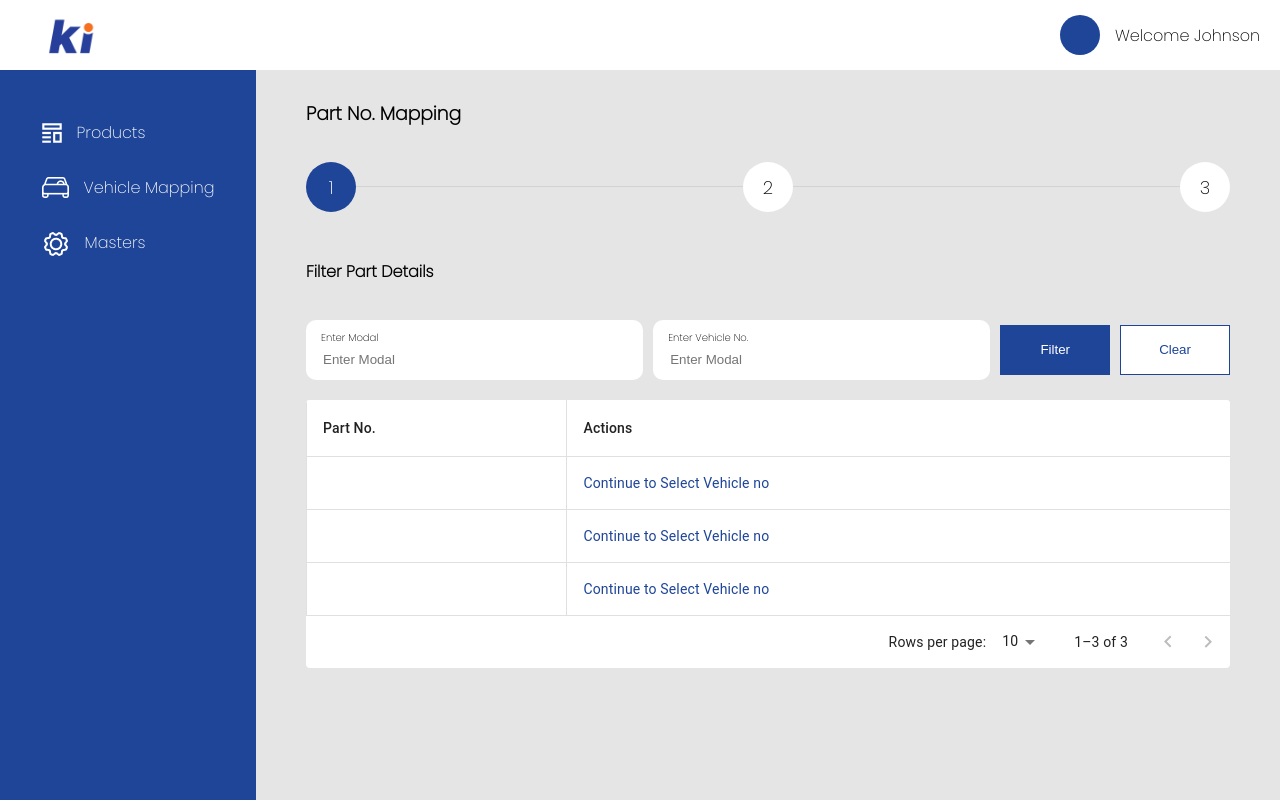
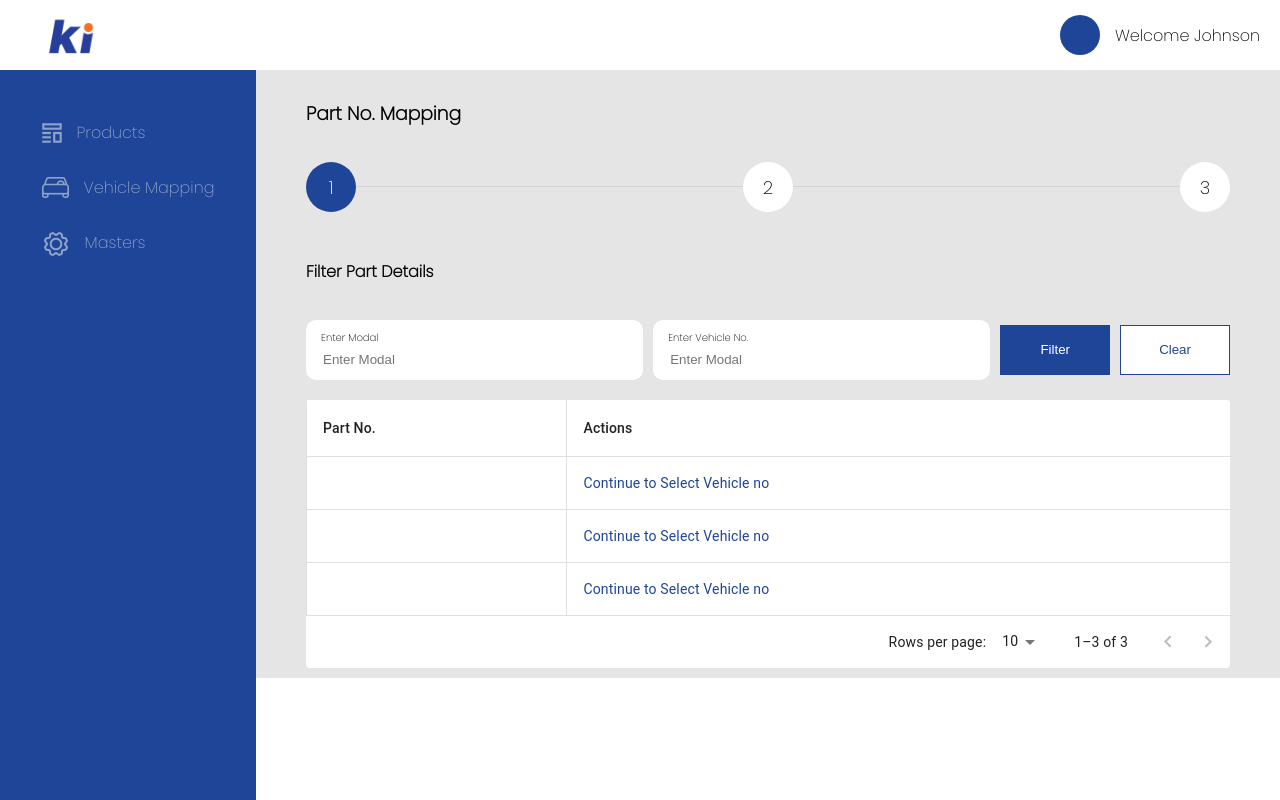
Before and after one commit to rajathegde/React, a React (Create React App) app: page /VehicleMapping in a window 1280 px wide. Built offline with nearby package versions, Linux system fonts and the light colour scheme.

Commit message:
initial commit

```diff
--- a/src/App.js
+++ b/src/App.js
@@ -1,3 +1,4 @@
+import  Layout  from "./layout";
 import Dashboard from "./pages/Dashboard";
 import MainRoutes from "./routes";
 
@@ -6,7 +7,9 @@ import MainRoutes from "./routes";
 
 function App() {
   return (
+    <Layout>
     <MainRoutes />
+    </Layout>
   );
 }
 
--- /dev/null
+++ b/src/layout/MainLayout.js
@@ -0,0 +1,17 @@
+import React from "react";
+import Navbar from "./Navbar";
+import Sidebar from "./Sidebar";
+
+const MainLayout = ({ children }) => {
+  return (
+    <div>
+      <Navbar />
+      <div style={{ display: "flex", height: window.innerHeight - 70 }}>
+        <Sidebar />
+        <div style={{ width: "80%", height: "100%" }}>{children}</div>
+      </div>
+    </div>
+  );
+};
+
+export default MainLayout;
--- /dev/null
+++ b/src/layout/Navbar.js
@@ -0,0 +1,44 @@
+import React from "react";
+import Logo from "../assets/image 1.png";
+
+const Navbar = () => {
+  return (
+    <div
+      style={{
+        width: "100%",
+        height: "70px",
+        backgroundColor: "white",
+        display: "flex",
+        alignItems: "center",
+        justifyContent: "space-between",
+        boxShadow: "0px 2px 5px #e8e2e1",
+        padding: "0px 20px",
+        boxSizing: "border-box",
+      }}
+    >
+      <img
+        src={Logo}
+        style={{
+          objectFit: "contain",
+          width: "100px",
+          height: "40px",
+        }}
+      />
+
+      <div style={{ display: "flex", alignItems: "center" }}>
+        <div
+          style={{
+            width: "40px",
+            height: "40px",
+            backgroundColor: "#1E4597",
+            borderRadius: "60px",
+            marginRight: "15px",
+          }}
+        ></div>
+        <p>Welcome Johnson</p>
+      </div>
+    </div>
+  );
+};
+
+export default Navbar;
--- /dev/null
+++ b/src/layout/Sidebar.js
@@ -0,0 +1,56 @@
+import React from "react";
+import Profile from "../assets/profile.png";
+import Product from "../assets/product.png";
+import Car from "../assets/Vector car.png";
+import Masters from "../assets/setting.png" ;
+import { Link, useLocation } from "react-router-dom";
+
+const SidebarData = [
+  { name: "Products", image: Product, pathName: "/dashboard" },
+  { name: "Vehicle Mapping", image: Car, pathName: "/vehiclemapping" },
+  { name: "Masters", image: Masters, pathName: "/masters" },
+];
+
+const Sidebar = ({ width, minHeight }) => {
+  const location = useLocation();
+  return (
+    <div
+      style={{
+        width: "20%",
+        backgroundColor: "#1E4597",
+        minHeight: minHeight - 70,
+        padding: "20px 0px",
+        boxSizing: "border-box",
+        display: "flex",
+        alignItems: "center",
+        flexDirection: "column",
+      }}
+    >
+      <div>
+        {SidebarData.map((item, i) => {
+          return (
+            <Link
+              to={item?.pathName}
+              style={{
+                display: "flex",
+                marginTop: "30px",
+                color: "white",
+                opacity: location.pathname === item.pathName ? 1 : 0.5,
+                textDecoration: "none",
+              }}
+              key={i}
+            >
+              <img
+                src={item.image}
+                style={{ marginRight: 15, objectFit: "contain" }}
+              />
+              <p style={{ margin: 0 }}>{item.name}</p>
+            </Link>
+          );
+        })}
+      </div>
+    </div>
+  );
+};
+
+export default Sidebar;
--- /dev/null
+++ b/src/layout/index.js
@@ -0,0 +1,12 @@
+import React from "react";
+import MainLayout from "./MainLayout";
+
+const Layout = ({ children }) => {
+  return (
+    <div>
+      <MainLayout>{children}</MainLayout>
+    </div>
+  );
+};
+
+export default Layout;
--- a/src/pages/Dashboard/index.js
+++ b/src/pages/Dashboard/index.js
@@ -20,17 +20,13 @@ const Dashboard = () => {
     };
   }, []);
   return (
-    <div style={{ width: dimensions.width, height: dimensions.height }}>
-      <Navbar />
 
       <div style={{ width: '100%', display: 'flex', height: "inherit" }}>
-        { <Sidebar width={dimensions.width} height={dimensions.height} /> }
         <DashboardChildren width={dimensions.width} height={dimensions.height} />
 
       </div>
 
 
-    </div>
   )
 }
 
--- a/src/pages/VehicleMapping/Sidebar.js
+++ b/src/pages/VehicleMapping/Sidebar.js
@@ -3,9 +3,10 @@ import Car from "../../assets/Vector car.png";
 import Logout from "../../assets/logout.png";
 import Product from "../../assets/product.png";
 import Masters from "../../assets/setting.png"
+import { Link } from "react-router-dom";
 const SidebarData = [
-  { name: "Products" , image: Product },
-  { name: "Vehicle Mapping" , image: Car},
+  { name: "Products" , image: Product,  },
+  { name: "Vehicle Mapping" , image: Car, path: "/VehicleMapping"},
   { name: "Masters" , image: Masters},
 
 
@@ -17,10 +18,10 @@ const Sidebar = ({ width, minHeight }) => {
        <div>
         {SidebarData.map((item, i) => {
           return (
-            <div style={{display: "flex" , marginTop:"30px"  , color: "white"}} key={i} >
+            <Link style={{display: "flex" , marginTop:"30px"  , color: "white"}} key={i} >
             <img src={item.image} style={{marginRight:15 , objectFit:"contain"}}/>
             <p style={{margin:0}}>{item.name}</p>
-            </div>
+            </Link>
           );
         })}
   </div>
--- a/src/pages/VehicleMapping/VehicleMappingBody.js
+++ b/src/pages/VehicleMapping/VehicleMappingBody.js
@@ -9,7 +9,7 @@ const VehicleMappingBody = ({ width, height }) => {
   return (
     <div
       style={{
-        width: "80%",
+        width: "100%",
         height: height - 70,
         padding: "10px 50px",
         boxSizing: "border-box",
--- a/src/pages/VehicleMapping/index.js
+++ b/src/pages/VehicleMapping/index.js
@@ -19,16 +19,12 @@ const VehicleMapping = () => {
     };
   }, []);
   return (
-    <div style={{ width: dimensions.width, minHeight: dimensions.height }}>
-      <Navbar />
 
       <div style={{ width: "100%", display: "flex" }}>
-        <Sidebar width={dimensions.width} minHeight={dimensions.height} />
         <VehicleMappingBody
           width={dimensions.width}
           minHeight={dimensions.height}
         />
-      </div>
     </div>
   );
 };
--- a/src/pages/masters/DashboardChildren.js
+++ b/src/pages/masters/DashboardChildren.js
@@ -32,7 +32,7 @@ const DashboardChildren = ({ width, height }) => {
   return (
     <div
       style={{
-        width: "80%",
+        width: "100%",
         height: height - 70,
         padding: "10px 50px",
         boxSizing: "border-box",
--- a/src/pages/masters/index.js
+++ b/src/pages/masters/index.js
@@ -20,14 +20,10 @@ const Masters = () => {
     };
   }, []);
   return (
-    <div style={{width:dimensions.width , height: dimensions.height}}>
-        <Navbar />
 
         <div style={{width: '100%' , display: 'flex'}}>
-          <Sidebar width={dimensions.width} height={dimensions.height} />
           <DashboardChildren  width={dimensions.width} height={dimensions.height}/>
 
-        </div>
 
 
     </div>
```
Also changed, not shown: src/pages/Dashboard/DashboardChildren.js (+36 -107 lines).
